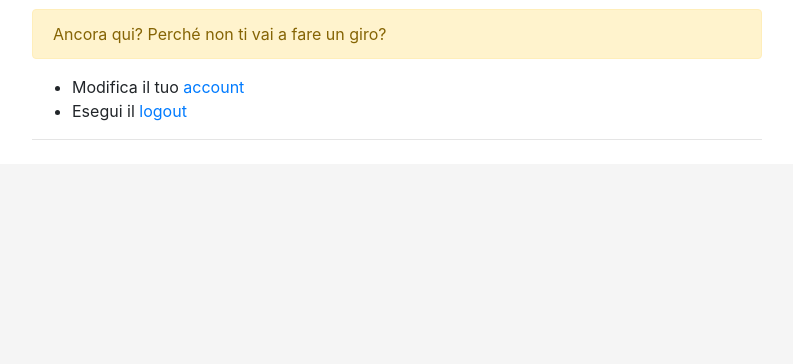
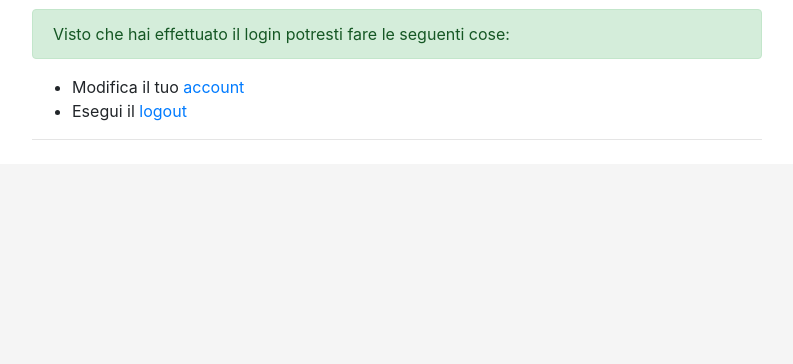
Before and after one commit to andywar65/project_repo, a Django app: template users/templates/users/reset_done.html in a window 1280 px wide. Shown: the part 56-420 px from the top of the page, without its empty margins (243-1036 px from the left). Run offline with Django 3.2, Linux system fonts and the light colour scheme; the template is opened without the code that fills it, so the values that code supplies are empty; the visitor is signed in with stand-in values (Sample User, id 1); parts of the project's set-up code (start-up, migrations or seed data) failed here and were passed over; some libraries are stand-ins or nearby versions.

Commit message:
changed authenticated message in reset done template

```diff
--- a/users/templates/users/reset_done.html
+++ b/users/templates/users/reset_done.html
@@ -8,8 +8,8 @@
   <div class="col-md-2"></div>
   <div class="col-md-8">
     {% if user.is_authenticated %}
-    <p class="alert alert-warning" role="alert">
-      Ancora qui? Perché non ti vai a fare un giro?
+    <p class="alert alert-success" role="alert">
+      Visto che hai effettuato il login potresti fare le seguenti cose:
     </p>
     <ul>
       <li>Modifica il tuo <a href="/accounts/profile/">account</a></li>
```
